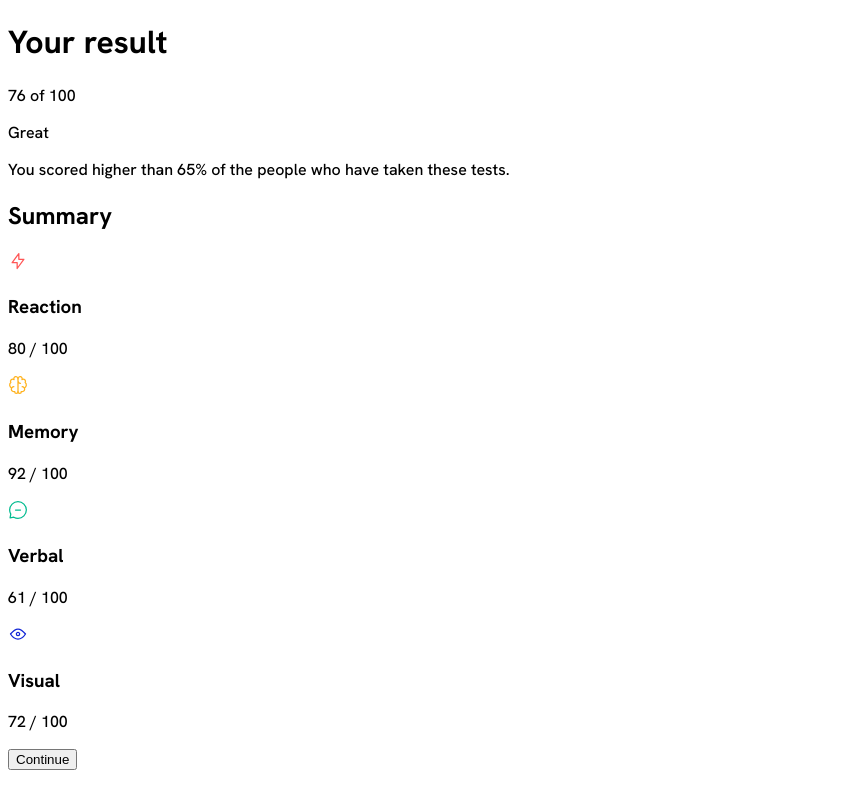
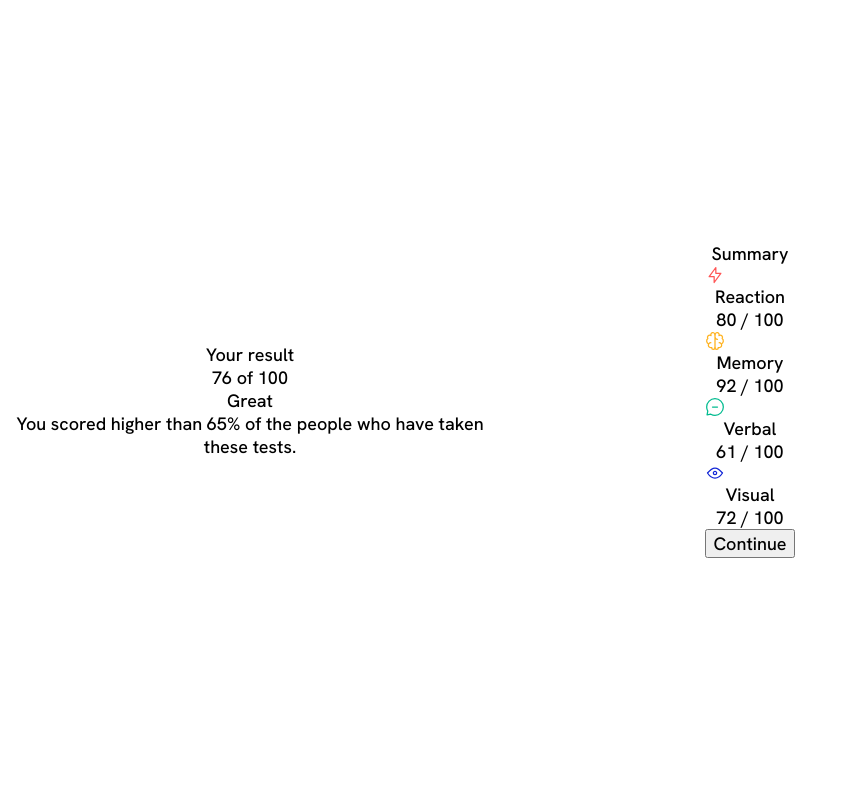
Before and after one commit to nivancheva/result-summary-component-react, a React (Create React App) app: page / in a window 1280 px wide. Shown: the whole page, without its empty margins (0-850 px from the left). Built offline with nearby package versions, Linux system fonts and the light colour scheme.

Commit message:
add css reset and generic styling

```diff
--- a/src/App.css
+++ b/src/App.css
@@ -1,4 +1,38 @@
+*,
+*::before,
+*::after {
+    box-sizing: border-box;
+}
+
+* {
+    margin: 0;
+    font: inherit;
+  }
+
+  img,
+  svg {
+    display: block;
+    max-width: 100%;
+  }
+
 body {
     font-family: 'Hanken Grotesk';
     font-weight: 500;
+    font-size: 1.125rem;
 }
+
+.result-summary {
+    text-align: center;
+}
+
+
+@media (min-width:800px) {
+    .result-summary {
+        display: grid;
+        grid-template-columns: repeat(2, 1fr);
+        max-width: 1000px;
+
+        place-items: center;
+        min-height: 100vh;
+    }
+}
```
